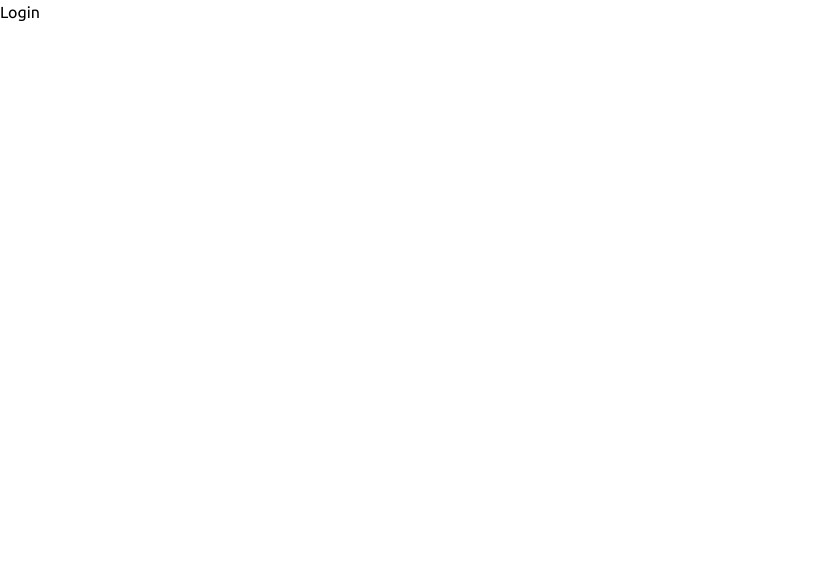
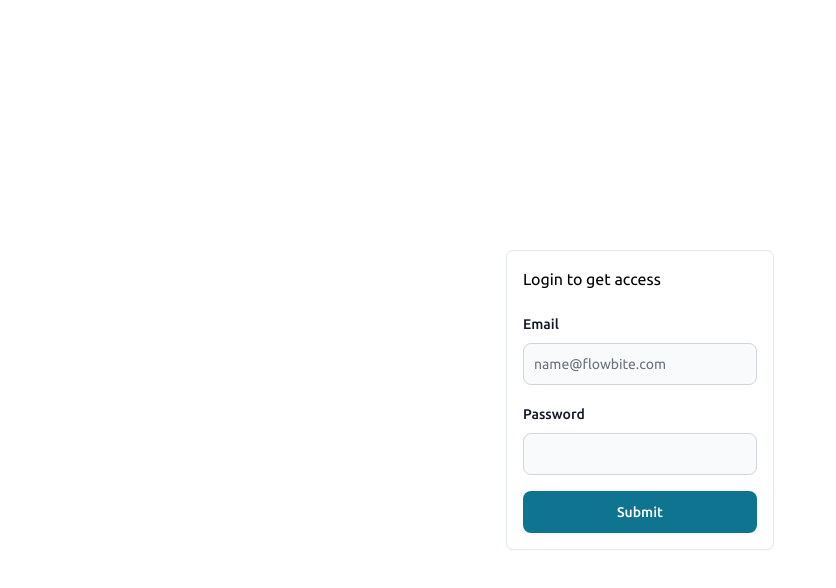
Before and after one commit to Zaberahmed/configuring-nextapp-test, a Next.js app: page /login in a window 1280 px wide. Shown: the top 588 px of the page, without its empty margins (0-836 px from the left). Built offline with nearby package versions, Linux system fonts and the light colour scheme.

Commit message:
Add: login page and login form

```diff
--- /dev/null
+++ b/src/app/(auth)/login/actions.ts
@@ -0,0 +1,41 @@
+"use server";
+
+import { LoginFormSchema } from "./validation";
+
+export type State =
+  | {
+      status: "success";
+      message: string;
+    }
+  | {
+      status: "error";
+      message: string;
+      errors?: Array<{
+        path: string;
+        message: string;
+      }>;
+    }
+  | null;
+
+export const authenticate = async (prevState: State, formData: FormData): Promise<State> => {
+  try {
+    await new Promise((resolve) => setTimeout(resolve, 1000));
+
+    const rawFormData = Object.fromEntries(formData.entries());
+    const validatedFields = LoginFormSchema.safeParse(rawFormData);
+
+    // if (!validatedFields.success) {
+    //   return {
+    //     status: "error",
+    //     errors: validatedFields
+    //     message: "Missing Fields. Failed to Create Invoice.",
+    //   };
+    // }
+    return {
+      status: "success",
+      message: `Welcome, user with ${formData.get("email")} as email and ${formData.get("")} as password!`,
+    };
+
+    console.log("form data:", formData);
+  } catch (error) {}
+};
--- /dev/null
+++ b/src/app/(auth)/login/login-form.tsx
@@ -0,0 +1,70 @@
+"use client";
+
+import { zodResolver } from "@hookform/resolvers/zod";
+import { Button, Label, TextInput } from "flowbite-react";
+import { useFormState, useFormStatus } from "react-dom";
+import { useForm } from "react-hook-form";
+import { toast } from "sonner";
+import { State, authenticate } from "./actions";
+import { LoginFormFields, LoginFormSchema } from "./validation";
+
+const LoginForm = () => {
+  const [state, formAction] = useFormState<State, FormData>(authenticate, null);
+  const { pending } = useFormStatus();
+  const { register } = useForm<LoginFormFields>({
+    resolver: zodResolver(LoginFormSchema),
+    defaultValues: {
+      email: "",
+      password: "",
+    },
+    mode: "all",
+  });
+  if (state?.status === "success") {
+    toast.success("Successfully logged in!");
+  }
+
+  return (
+    <main className="space-y-5 ring-1 ring-slate-200 p-4 rounded-md shadow-sm">
+      <p>Login to get access</p>
+      <form
+        className="flex max-w-md flex-col gap-4"
+        action={formAction}>
+        <div>
+          <div className="mb-2 block">
+            <Label
+              htmlFor="email"
+              value="Email"
+            />
+          </div>
+          <TextInput
+            id="email"
+            type="email"
+            placeholder="name@flowbite.com"
+            {...register("email")}
+          />
+        </div>
+        <div>
+          <div className="mb-2 block">
+            <Label
+              htmlFor="password"
+              value="Password"
+            />
+          </div>
+          <TextInput
+            id="password"
+            type="password"
+            {...register("password")}
+          />
+        </div>
+
+        <Button
+          type="submit"
+          disabled={pending}>
+          Submit
+        </Button>
+      </form>
+    </main>
+  );
+};
+
+export default LoginForm;
--- a/src/app/(auth)/login/page.tsx
+++ b/src/app/(auth)/login/page.tsx
@@ -1,5 +1,11 @@
+import LoginForm from "./login-form";
+
 const Login = () => {
-  return <div>Login</div>;
+  return (
+    <main className=" min-h-[100dvh] flex items-center justify-center ">
+      <LoginForm />
+    </main>
+  );
 };
 
 export default Login;
--- /dev/null
+++ b/src/app/(auth)/login/validation.ts
@@ -0,0 +1,13 @@
+import zod from "zod";
+
+const passwordValidationRegex = "^(?=.*[A-Za-z])(?=.*\\d)(?=.*[@$!%*?&])[A-Za-z\\d@$!%*?&]{8,}$";
+
+export const LoginFormSchema = zod.object({
+  email: zod.string().email({ message: "Please enter a valid email address" }),
+  password: zod.string().regex(new RegExp(passwordValidationRegex), {
+    message:
+      "Password must be at least 8 characters long and include at least one letter, one digit, and one special character (@$!%*?&).",
+  }),
+});
+
+export type LoginFormFields = zod.infer<typeof LoginFormSchema>;
--- /dev/null
+++ b/src/app/error.tsx
@@ -0,0 +1,15 @@
+"use client";
+import { useEffect } from "react";
+
+export default function Error({ error, reset }: { error: Error & { digest?: string }; reset: () => void }) {
+  useEffect(() => {
+    console.error(error);
+  }, [error]);
+
+  return (
+    <div>
+      <h2>Something went wrong from private segments!</h2>
+      <button onClick={() => reset()}>Try again</button>
+    </div>
+  );
+}
--- /dev/null
+++ b/src/app/global-error.tsx
@@ -0,0 +1,23 @@
+"use client"; // Error components must be Client Components
+
+import { useEffect } from "react";
+
+export default function Error({ error, reset }: { error: Error & { digest?: string }; reset: () => void }) {
+  useEffect(() => {
+    // Log the error to an error reporting service
+    console.error(error);
+  }, [error]);
+
+  return (
+    <div>
+      <h2>Something went wrong root app!</h2>
+      <button
+        onClick={
+          // Attempt to recover by trying to re-render the segment
+          () => reset()
+        }>
+        Try again
+      </button>
+    </div>
+  );
+}
--- a/src/app/layout.tsx
+++ b/src/app/layout.tsx
@@ -1,6 +1,7 @@
 import { ubuntu } from "@components/fonts";
 import { ThemeModeScript } from "flowbite-react";
 import type { Metadata } from "next";
+import { Toaster } from "sonner";
 import "./globals.css";
 
 export const metadata: Metadata = {
@@ -8,17 +9,20 @@ export const metadata: Metadata = {
   description: "Generated by create next app",
 };
 
-export default function RootLayout({
-  children,
-}: {
-  children: React.ReactNode;
-}) {
+export default function RootLayout({ children }: { children: React.ReactNode }) {
   return (
     <html lang="en">
       <head>
         <ThemeModeScript />
       </head>
-      <body className={ubuntu.className}>{children}</body>
+      <body className={ubuntu.className}>
+        {children}
+        <Toaster
+          richColors
+          position="bottom-right"
+          visibleToasts={1}
+        />
+      </body>
     </html>
   );
 }
```
Also changed, not shown: package.json (+6 -2 lines), 2 other files (tests, documents, lock files or other folders).
